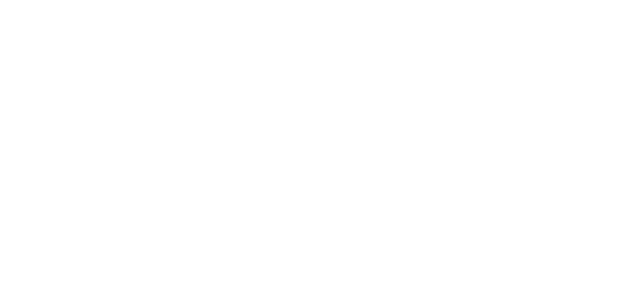
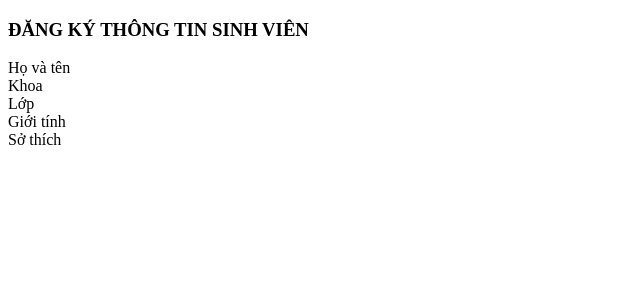
Before and after one commit to PhongBinhAn/PhongBinhAn_LTW1, a PHP site: page /Lab2/test2.php in a window 1280 px wide. Before the commit the part shown is empty. Shown: the top 300 px of the page, without its empty margins (0-640 px from the left). Run offline with PHP 8.4, Linux system fonts and the light colour scheme.

Commit message:
update lab2

```diff
--- a/Lab2/test2.php
+++ b/Lab2/test2.php
@@ -0,0 +1,62 @@
+<?php
+$falculties = [
+    "Công nghệ thông tin",
+    "Quản trị kinh doanh",
+    "Kế toán",
+    "Ngôn ngữ Anh",
+];
+$classes=[
+    "A1"=>"CNTT1",
+    "A2"=> "CNTT2",
+    "A3"=> "CNTT3",
+    "A4"=> "CNTT4",
+];
+$genders=[
+    "Nam","Nữ","Khác",
+];
+$hobbies=[
+    "LT"=>"Lập trình",
+    "DS"=> "Đọc sách",
+    "AN"=> "Âm nhạc",
+    "DL"=> "Du lịch",
+    "TT"=>"Thể thao",
+];
+?>
+<!DOCTYPE html>
+<html lang="en">
+<head>
+    <meta charset="UTF-8">
+    <meta name="viewport" content="width=device-width, initial-scale=1.0">
+    <title>Document</title>
+</head>
+<body>
+    <section class="s3">
+<h3>ĐĂNG KÝ THÔNG TIN SINH VIÊN</h3>
+        <form action="#" method="post">
+            <div>
+                <label>Họ và tên</label>
+                <!-- input -->
+            </div>
+            <div>
+                <label>Khoa</label>
+                <!-- select -->
+            </div>
+            <div>
+                <label>Lớp</label>
+                <!-- select -->
+            </div>
+                <div>
+                <label>Giới tính</label>
+            <!-- radio -->
+                </div>
+            <div>
+                <label>Sở thích</label>
+            </div>
+            <div>
+                <!-- submit -->
+                <!-- reset -->
+            </div>
+        </form>
+    </section>
+</body>
+</html>
```
Also changed, not shown: Lab2/test1.php (+0 -24 lines).
